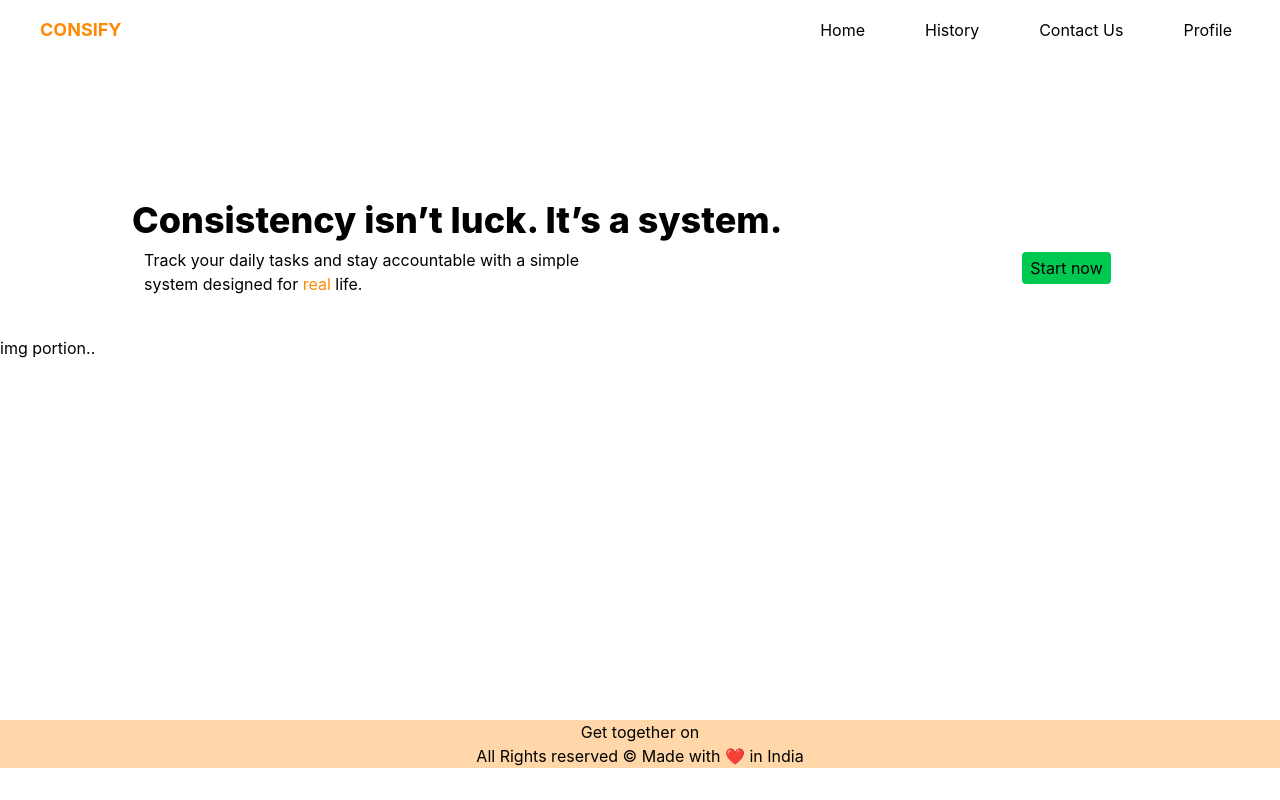
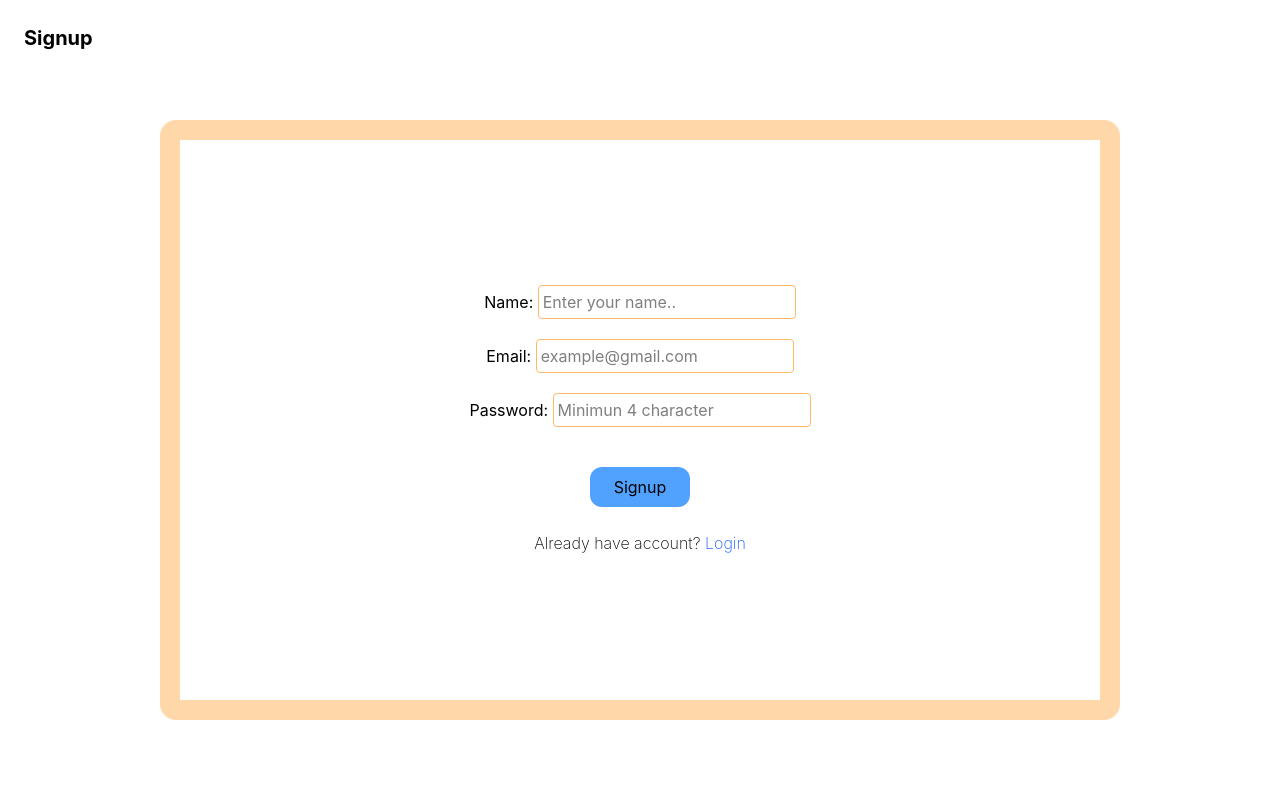
Before and after one commit to archit0111/Consify, a React app in the folder frontend/: page /signup in a window 1280 px wide. Built offline with nearby package versions, Linux system fonts and the light colour scheme; the HTML template or start-up script is replaced by a standard one.

Commit message:
signup_login_page_created

```diff
--- a/frontend/package.json
+++ b/frontend/package.json
@@ -13,6 +13,7 @@
     "@tailwindcss/vite": "^4.2.2",
     "react": "^19.2.4",
     "react-dom": "^19.2.4",
+    "react-router-dom": "^7.14.1",
     "tailwindcss": "^4.2.2"
   },
   "devDependencies": {
--- a/frontend/src/App.jsx
+++ b/frontend/src/App.jsx
@@ -1,10 +1,18 @@
-// import { BrawoserRoutes, Routes , Route} from 'react-router-dom'
+import { BrowserRouter, Routes , Route} from 'react-router-dom'
 import Dashboard from "./components/Dashboard"
+import Signup from './components/Auth/Signup'
+import Login from './components/Auth/Login'
 
 function App() {
 
   return (
-    <Dashboard/>
+    <BrowserRouter>
+    <Routes>
+      <Route path='/signup' element={<Signup/>}/>
+      <Route path='/dashboard' element={<Dashboard/>}/>
+      <Route path='/login' element={<Login/>}/>
+    </Routes>
+    </BrowserRouter>
   )
 }
 
--- a/frontend/src/components/Auth/Login.jsx
+++ b/frontend/src/components/Auth/Login.jsx
@@ -2,6 +2,25 @@ function Login(){
 
     return(
         <>
+        <div className="h-15 p-6">
+            <p className="font-bold text-xl">Login</p>
+        </div>
+        <div className="mt-15 h-fit place-content-center">
+            <div className="w-3/4 h-fit md:h-150 rounded-2xl border-orange-200 border-20 place-content-center place-self-center text-center ">
+                <form action="/">
+                <div className="block pt-20 mb-5">
+                <label htmlFor="email">Email:  </label>
+                <input type="email" className="p-1 rounded border border-orange-300" placeholder="example@gmail.com"/>
+                </div>
+                <div className="block mb-5">
+                <label htmlFor="password">Password:  </label>
+                <input type="password" className="p-1 rounded border border-orange-300" placeholder="Minimun 4 character" />
+                </div>
+                <button className="bg-blue-400 hover:bg-blue-500 rounded-xl mt-5 p-2 px-6">Login</button>
+                </form>
+                <div className="mt-6 pb-20 font-extralight"><p>New User? <span className="font-extralight text-blue-600 hover:font-semibold">Signup</span></p></div>
+            </div>
+        </div>
         </>
     )
 }
--- a/frontend/src/components/Auth/Signup.jsx
+++ b/frontend/src/components/Auth/Signup.jsx
@@ -2,6 +2,29 @@ function Signup(){
 
     return(
         <>
+        <div className="h-15 p-6">
+            <p className="font-bold text-xl">Signup</p>
+        </div>
+        <div className="mt-15 h-fit place-content-center">
+            <div className="w-3/4 h-fit md:h-150 rounded-2xl border-orange-200 border-20 place-content-center place-self-center text-center ">
+                <form action="/">
+                <div className="block pt-20 mb-5">
+                    <label htmlFor="Name">Name:  </label>
+                    <input type="text" className="p-1 rounded border border-orange-300" placeholder="Enter your name.."/>
+                </div>
+                <div className="block mb-5">
+                <label htmlFor="email">Email:  </label>
+                <input type="email" className="p-1 rounded border border-orange-300" placeholder="example@gmail.com"/>
+                </div>
+                <div className="block mb-5">
+                <label htmlFor="password">Password:  </label>
+                <input type="password" className="p-1 rounded border border-orange-300" placeholder="Minimun 4 character" />
+                </div>
+                <button className="bg-blue-400 hover:bg-blue-500 rounded-xl mt-5 p-2 px-6">Signup</button>
+                </form>
+                <div className="mt-6 pb-20 font-extralight"><p>Already have account? <span className="font-extralight text-blue-600 hover:font-semibold">Login</span></p></div>
+            </div>
+        </div>
         </>
     )
 }
```
Also changed, not shown: 1 other file (tests, documents, lock files or other folders).
